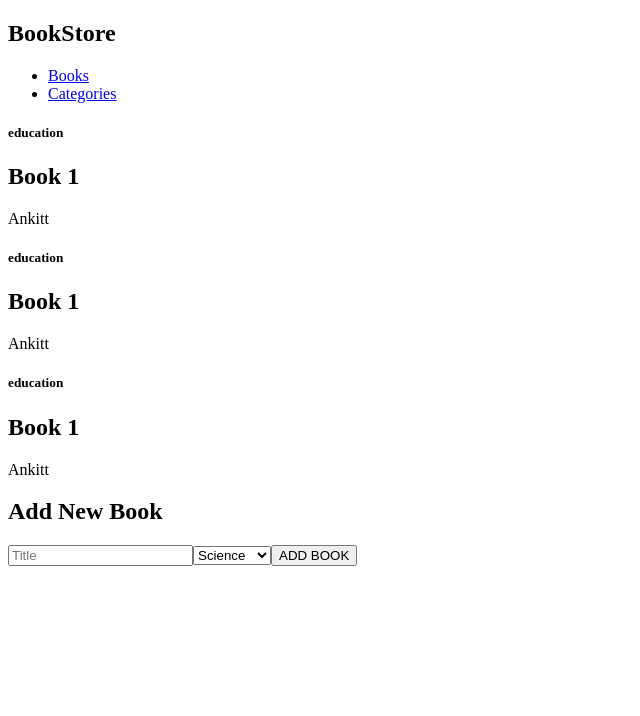
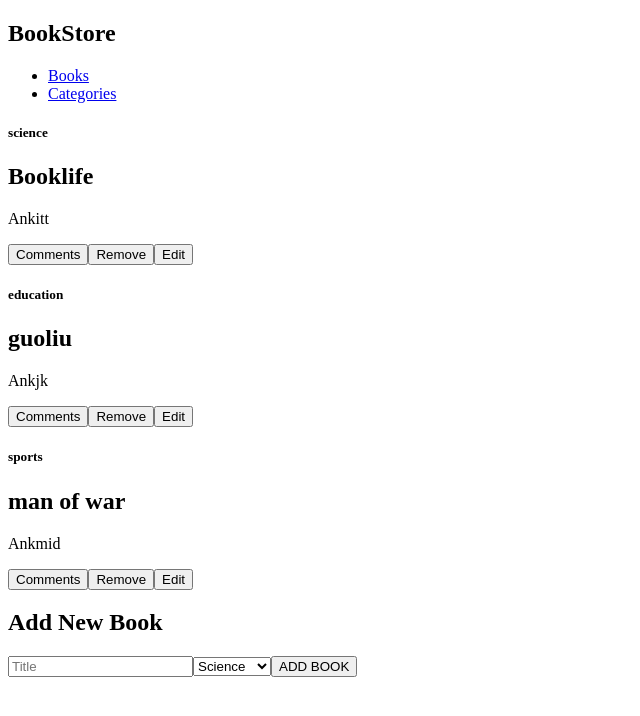
Before and after one commit to ankitt26/Bookstore, a React (Create React App) app: page / in a window 1280 px wide. Shown: the top 716 px of the page, without its empty margins (0-640 px from the left). Built offline with nearby package versions, Linux system fonts and the light colour scheme.

Commit message:
Add buttons in Book comonent

```diff
--- a/src/components/AddBook.js
+++ b/src/components/AddNewBook.js
@@ -1,6 +1,8 @@
-const AddBook = () => (
+import PropTypes from 'prop-types';
+
+const AddNewBook = ({ newbook }) => (
   <>
-    <form onSubmit={() => {}}>
+    <form onSubmit={() => { newbook(); }}>
       <h2>Add New Book</h2>
       <input type="text" onChange={() => {}} placeholder="Title" required />
       <select id="dropdown" name="Categories">
@@ -14,4 +16,8 @@ const AddBook = () => (
   </>
 );
 
-export default AddBook;
+AddNewBook.propTypes = {
+  newbook: PropTypes.func.isRequired,
+};
+
+export default AddNewBook;
--- a/src/components/Book.js
+++ b/src/components/Book.js
@@ -9,6 +9,11 @@ const Book = ({ bookitem }) => {
       <h5>{topic}</h5>
       <h2>{title}</h2>
       <p>{author}</p>
+      <div className="buttons">
+        <button className="btn" type="submit">Comments</button>
+        <button className="btn" type="submit">Remove</button>
+        <button className="btn" type="submit">Edit</button>
+      </div>
 
     </div>
   );
--- a/src/components/Home.js
+++ b/src/components/Home.js
@@ -1,28 +1,33 @@
-import AddBook from './AddBook';
+import { useState } from 'react';
+import AddNewBook from './AddNewBook';
 import Book from './Book';
 import Navbar from './Navbar';
 
 const Home = () => {
-  const BookList = [
+  const [BookList, setBookList] = useState([
     {
       id: 1,
-      title: 'Book 1',
-      topic: 'education',
+      title: 'Booklife',
+      topic: 'science',
       author: 'Ankitt',
     },
     {
       id: 2,
-      title: 'Book 1',
+      title: 'guoliu',
       topic: 'education',
-      author: 'Ankitt',
+      author: 'Ankjk',
     },
     {
       id: 3,
-      title: 'Book 1',
-      topic: 'education',
-      author: 'Ankitt',
+      title: 'man of war',
+      topic: 'sports',
+      author: 'Ankmid',
     },
-  ];
+  ]);
+
+  const newbook = () => {
+    setBookList((prev) => prev);
+  };
 
   return (
     <>
@@ -32,7 +37,7 @@ const Home = () => {
           <Book key={value.id} bookitem={value} />
         ))}
       </div>
-      <AddBook />
+      <AddNewBook newbook={newbook} />
     </>
   );
 };
```
